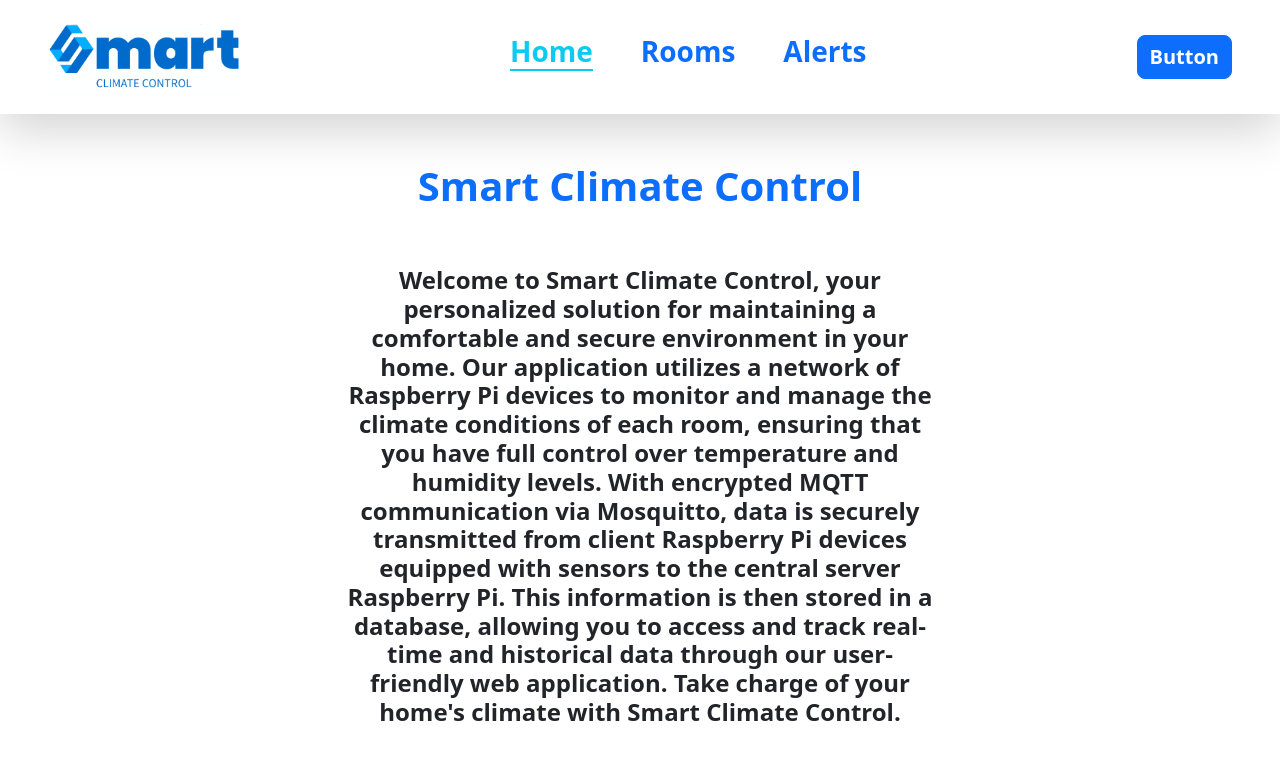
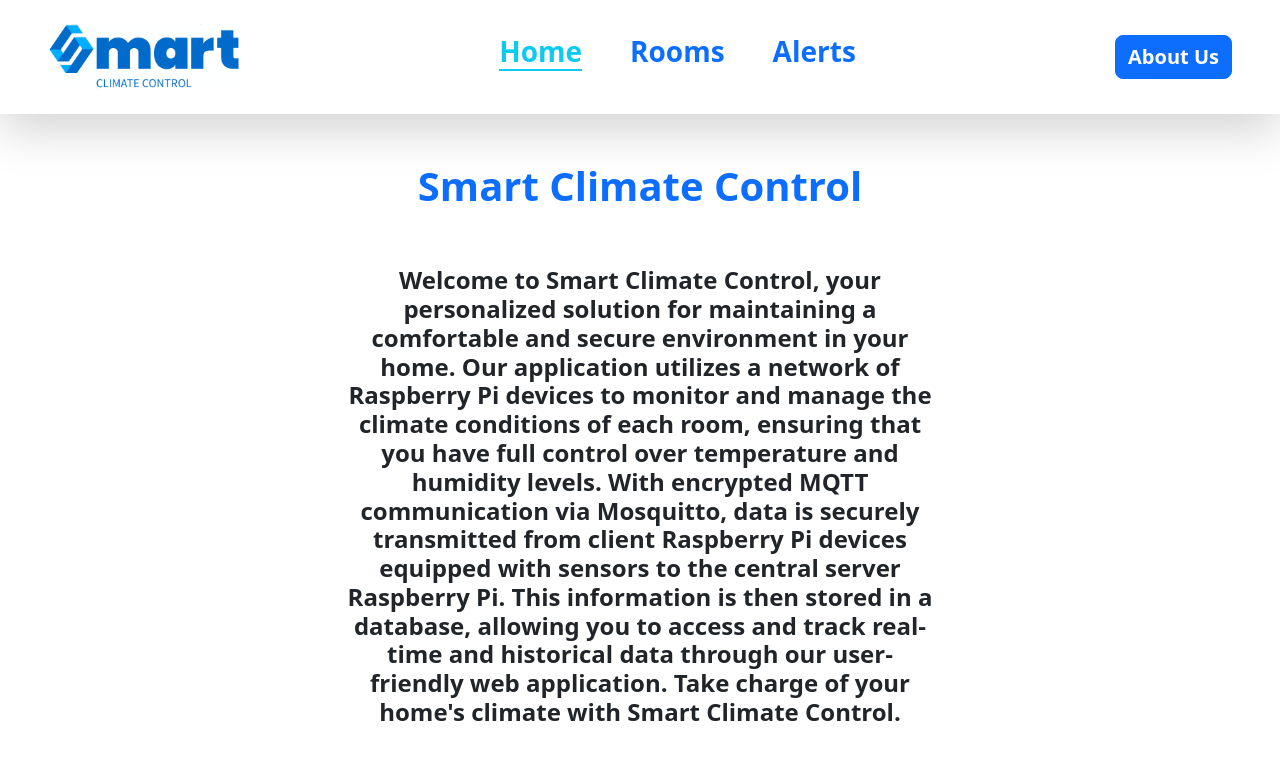
Before and after one commit to vburmus/smart-climate-control, a React (Create React App) app in the folder ui/: page / in a window 1280 px wide. Shown: the top 781 px of the page. Built offline with nearby package versions, Linux system fonts and the light colour scheme; grey boxes are pictures that could not be loaded.

Commit message:
fix(header) fixed header

```diff
--- a/ui/src/components/common/Header.tsx
+++ b/ui/src/components/common/Header.tsx
@@ -27,9 +27,11 @@ const Header = () => {
                     </Link>
                 ))}
             </div>
-            <Button variant="primary" className="rounded-3 fw-bold text-white fs-5">
-                Button
-            </Button>
+            <Link to="/">
+                <Button variant="primary" className="rounded-3 fw-bold text-white fs-5">
+                    About Us
+                </Button>
+            </Link>
         </header>
     );
 };
```
